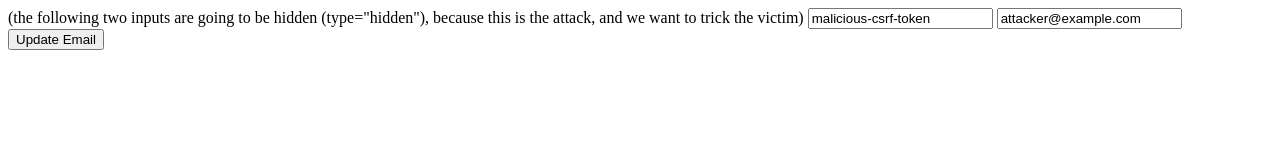
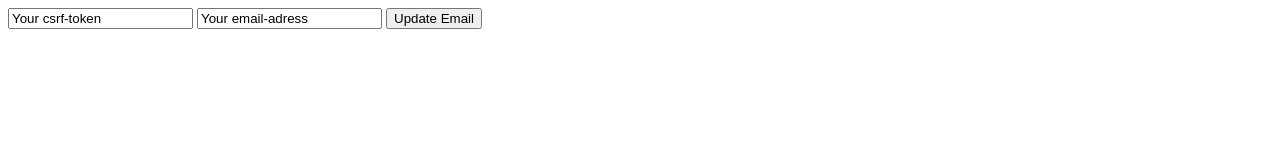
Before and after one commit to plainprince/csrf-test, a website: page public/csrf-attack/index.html in a window 1280 px wide. Drawn offline with Linux system fonts and the light colour scheme.

Commit message:
making the website more like an actual website and updating the Readme

```diff
--- a/public/csrf-attack/index.html
+++ b/public/csrf-attack/index.html
@@ -7,9 +7,10 @@
 </head>
 <body>
     <form action="/update-email" method="POST">
-        (the following two inputs are going to be hidden (type="hidden"), because this is the attack, and we want to trick the victim)
-        <input type="text" name="_csrf" value="malicious-csrf-token">
-        <input type="text" name="email" value="attacker@example.com">
+        <input type="hidden" name="_csrf" value="malicious-csrf-token">
+        <input type="hidden" name="email" value="attacker@example.com">
+        <input type="text" value="Your csrf-token">
+        <input type="text" value="Your email-adress">
         <input type="submit" value="Update Email">
     </form>
 </body>
```
Also changed, not shown: public/index.html (+8 -0 lines), README.md.
